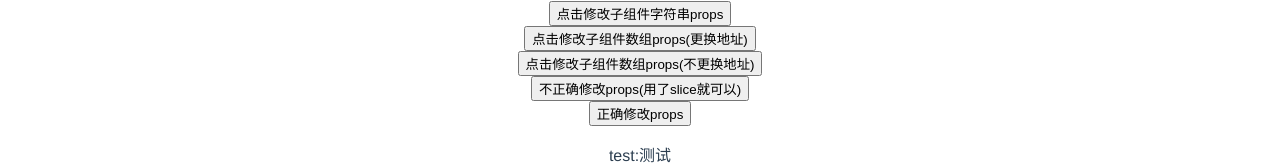
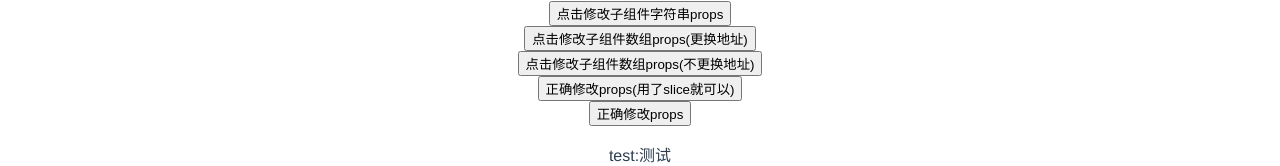
Before and after one commit to MYBOY2200/learn-vue, a Vue app: page /props in a window 1280 px wide. Shown: the part 297-463 px from the top of the page. Built offline with nearby package versions, Linux system fonts and the light colour scheme.

Commit message:
'2021-5-28'

```diff
--- a/src/views/props单向数据流/PropsChild.vue
+++ b/src/views/props单向数据流/PropsChild.vue
@@ -9,7 +9,7 @@
         <div><button @click="$set(arr,'0',10)">点击修改子组件数组props(不更换地址)</button></div>
 
         <!-- 同上传址的原因,不能直接修改引用类型数据本身(若用了slice就可以) -->
-        <div><button @click="$set(correct,'0',11)">不正确修改props(用了slice就可以)</button></div>
+        <div><button @click="$set(correct,'0',11)">正确修改props(用了slice就可以)</button></div>
 
         <!-- 更改了引用之后可以随意修改，即赋值一个原本数组的复制品或另一个数组 -->
         <div><button @click="correct = []">正确修改props</button></div>
```
